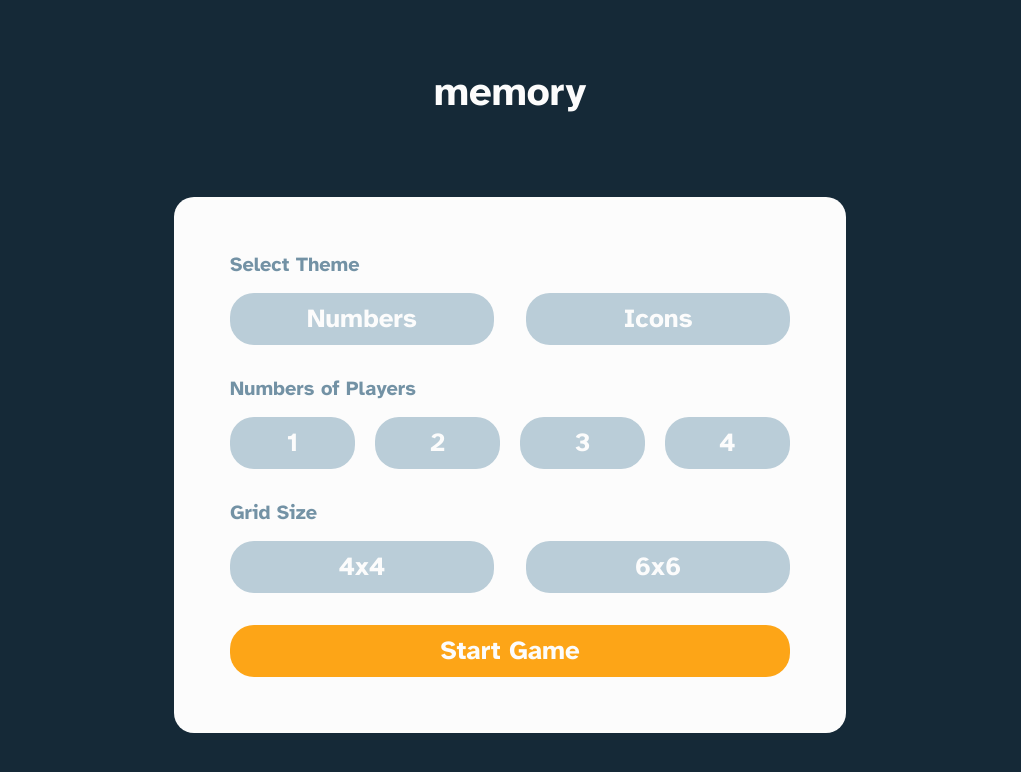
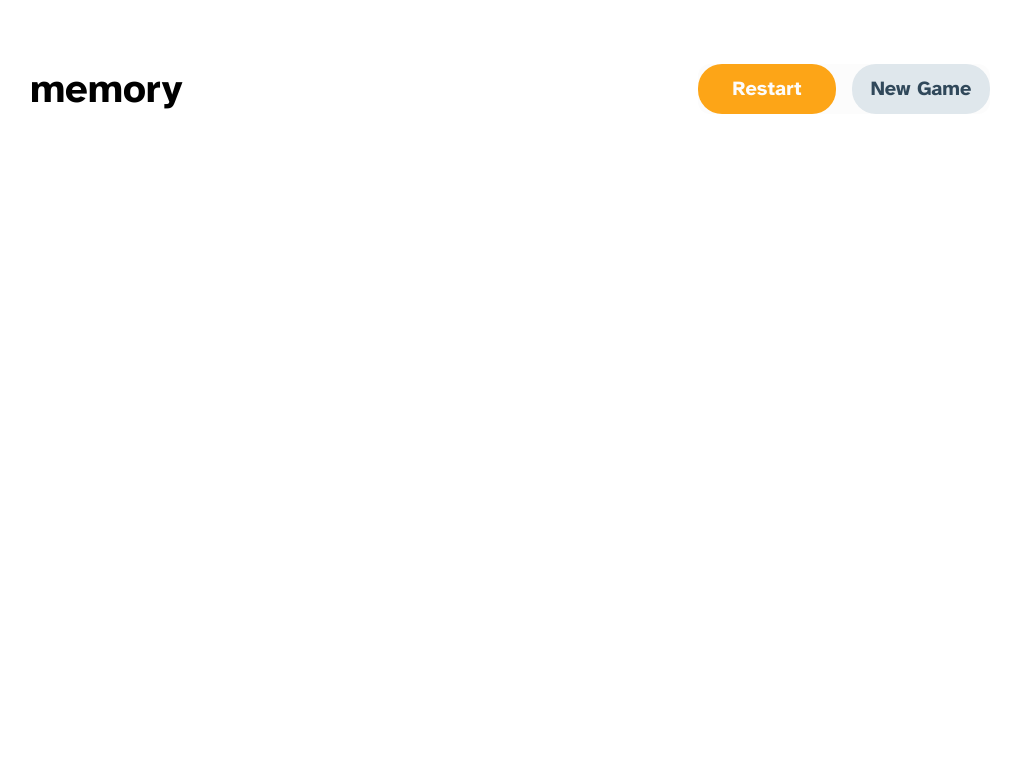
Before and after one commit to MarcinFiuk/memory-game, a React (Create React App) app: page / in a window 1280 px wide. Shown: the top 772 px of the page, without its empty margins (130-1151 px from the left). Built offline with nearby package versions, Linux system fonts and the light colour scheme.

Commit message:
style: game window -> header done

```diff
--- a/src/App.tsx
+++ b/src/App.tsx
@@ -1,10 +1,12 @@
+import Game from './components/Game/Game';
 import StartGame from './components/StartingGame/StartGame';
 
 function App() {
     return (
-        <main>
-            <StartGame />
-        </main>
+        <>
+            {/* <StartGame /> */}
+            <Game />
+        </>
     );
 }
 
--- /dev/null
+++ b/src/components/Button.tsx
@@ -0,0 +1,38 @@
+import React from 'react';
+
+type ButtonProps = {
+    onClick?: () => void;
+    style?: React.CSSProperties;
+    customColor?: string;
+    customFontSize?: string;
+    customFontColor?: string;
+    children: React.ReactNode;
+};
+
+function Button({
+    onClick,
+    customColor,
+    customFontSize,
+    customFontColor,
+    children,
+}: ButtonProps) {
+    const bgColor = customColor
+        ? customColor
+        : 'bg-clr-primary-300 hover:bg-clr-accent-400';
+
+    const fontSize = customFontSize ? customFontSize : 'md:text-custom-l';
+    const fontColor = customFontColor
+        ? customFontColor
+        : 'text-clr-neutral-100';
+
+    return (
+        <button
+            onClick={onClick}
+            className={`text-base leading-5 ${fontColor} rounded-3xl w-full py-2.5 ${bgColor}  ${fontSize}`}
+        >
+            {children}
+        </button>
+    );
+}
+
+export default Button;
--- /dev/null
+++ b/src/components/Game/Game.tsx
@@ -0,0 +1,13 @@
+import GameHeader from './GameHeader';
+import GameSection from './GameSection';
+
+function Game() {
+    return (
+        <>
+            <GameHeader />
+            <GameSection />
+        </>
+    );
+}
+
+export default Game;
--- /dev/null
+++ b/src/components/Game/GameHeader.tsx
@@ -0,0 +1,69 @@
+import { useState } from 'react';
+
+import Title from '../Title';
+import Button from '../Button';
+import Overlay from '../Overlay';
+
+function GameHeader() {
+    const [isMenuOpen, setIsMenuOpen] = useState(false);
+
+    const stateOfMenu = isMenuOpen ? 'absolute inset-0' : 'hidden';
+
+    const openMenuHandler = () => {
+        setIsMenuOpen(true);
+    };
+
+    const closeMenuHandler = () => {
+        setIsMenuOpen(false);
+    };
+
+    /**
+     * think about some animation
+     * either sone library on setTimeout
+     */
+
+    return (
+        <header className='flex justify-between m-6 mb-0 md:m-9 md:mb-0 lg:mx-40 lg:mt-16'>
+            <Title whereDisplayed='game'>memory</Title>
+            <div className='w-20'>
+                <Button
+                    customColor='bg-clr-primary-500 hover:bg-clr-accent-500 md:hidden'
+                    onClick={openMenuHandler}
+                >
+                    Menu
+                </Button>
+            </div>
+            <nav
+                className={`${stateOfMenu} flex justify-center items-center px-6 md:block md:p-0`}
+            >
+                <Overlay />
+                <div className='flex flex-wrap gap-4 w-full p-6 bg-clr-neutral-100 rounded-xl z-50 md:h-full md:flex-nowrap md:max-w-[292px] md:w-80 md:p-0'>
+                    <Button
+                        onClick={closeMenuHandler}
+                        customColor='bg-clr-primary-500 hover:bg-clr-accent-500'
+                        customFontSize='md:text-custom-base'
+                    >
+                        Restart
+                    </Button>
+                    <Button
+                        onClick={closeMenuHandler}
+                        customColor='bg-clr-accent-300 hover:bg-clr-accent-400'
+                        customFontColor='text-clr-primary-900'
+                        customFontSize='md:text-custom-base'
+                    >
+                        New Game
+                    </Button>
+                    <Button
+                        onClick={closeMenuHandler}
+                        customColor='bg-clr-accent-300 hover:bg-clr-accent-400 md:hidden'
+                        customFontColor='text-clr-primary-900'
+                    >
+                        Resume Game
+                    </Button>
+                </div>
+            </nav>
+        </header>
+    );
+}
+
+export default GameHeader;
--- /dev/null
+++ b/src/components/Game/GameSection.tsx
@@ -0,0 +1,4 @@
+function GameSection() {
+    return <main></main>;
+}
+export default GameSection;
--- /dev/null
+++ b/src/components/Overlay.tsx
@@ -0,0 +1,8 @@
+function Overlay() {
+    return (
+        <div className='fixed inset-0 bg-clr-neutral-800 md:hidden' />
+        // <div className='fixed inset-0 flex justify-center items-center px-6 bg-clr-neutral-800 md:hidden'/>
+    );
+}
+
+export default Overlay;
--- a/src/components/StartingGame/StartGame.tsx
+++ b/src/components/StartingGame/StartGame.tsx
@@ -5,7 +5,9 @@ function StartGame() {
     return (
         <div className='min-h-screen bg-clr-accent-900 grid place-items-center '>
             <div className='flex flex-col w-full px-6 gap-11 md:px-14 md:gap-20'>
-                <Title whereDisplayed='startGame'>memory</Title>
+                <header>
+                    <Title whereDisplayed='startGame'>memory</Title>
+                </header>
                 <StartingOptions />
             </div>
         </div>
--- a/src/components/StartingGame/StartingIndividualOption.tsx
+++ b/src/components/StartingGame/StartingIndividualOption.tsx
@@ -1,3 +1,5 @@
+import Button from '../Button';
+
 type IndividualOptionProps = {
     title?: string;
     arrWithButtons: string[];
@@ -14,23 +16,27 @@ function StartingIndividualOption({
     arrWithButtons,
     individualStyle,
 }: IndividualOptionProps) {
-    const color = individualStyle?.customColor
-        ? individualStyle.customColor
-        : 'bg-clr-primary-300 hover:bg-clr-accent-400';
     return (
         <div className={`${individualStyle?.mt}`}>
             <p className='text-clr-accent-200 text-base leading-5 mb-3 md:text-xl md:leading-6 md:mb-4'>
                 {title}
             </p>
             <div className={`flex justify-center ${individualStyle?.gap}`}>
-                {arrWithButtons.map((button, index) => {
+                {arrWithButtons.map((content, index) => {
                     return (
-                        <button
-                            className={`text-base leading-5 text-clr-neutral-100 rounded-3xl w-full py-2.5 ${color} md:text-custom-l ${individualStyle?.customFont} `}
+                        <Button
                             key={index}
+                            customColor={individualStyle?.customColor}
+                            customFontSize={individualStyle?.customFont}
                         >
-                            {button}
-                        </button>
+                            {content}
+                        </Button>
+                        // <button
+                        //     className={`text-base leading-5 text-clr-neutral-100 rounded-3xl w-full py-2.5 ${color} md:text-custom-l ${individualStyle?.customFont} `}
+                        //     key={index}
+                        // >
+                        //     {content}
+                        // </button>
                     );
                 })}
             </div>
--- a/tailwind.config.js
+++ b/tailwind.config.js
@@ -7,6 +7,7 @@ module.exports = {
                 body: ['Atkinson Hyperlegible', 'Roboto'],
             },
             fontSize: {
+                'custom-base': ['1.25rem', '1.5rem'],
                 'custom-l': ['1.625rem', '2rem'],
                 'custom-xl': ['2rem', '2.5rem'],
                 'custom-2xl': ['2.5rem', '3.125rem'],
@@ -21,6 +22,7 @@ module.exports = {
                 'clr-accent-300': 'hsl(203,25%,90%)',
                 'clr-accent-200': 'hsl(203,22%,55%)',
                 'clr-neutral-100': 'hsl(0,0%,99%)',
+                'clr-neutral-800': 'hsla(0,0%,0%,0.5)',
             },
             spacing: {
                 2.5: '0.625rem',
```
